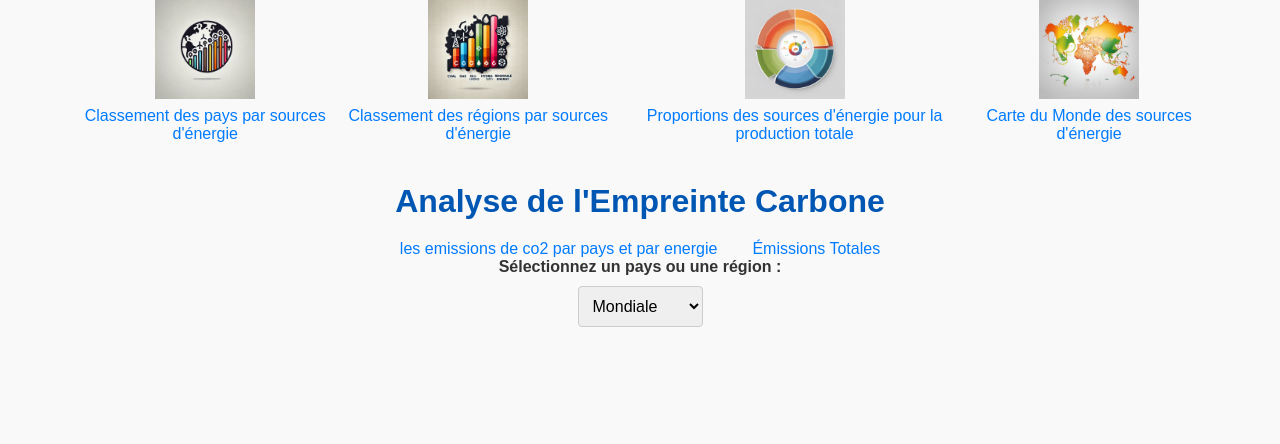
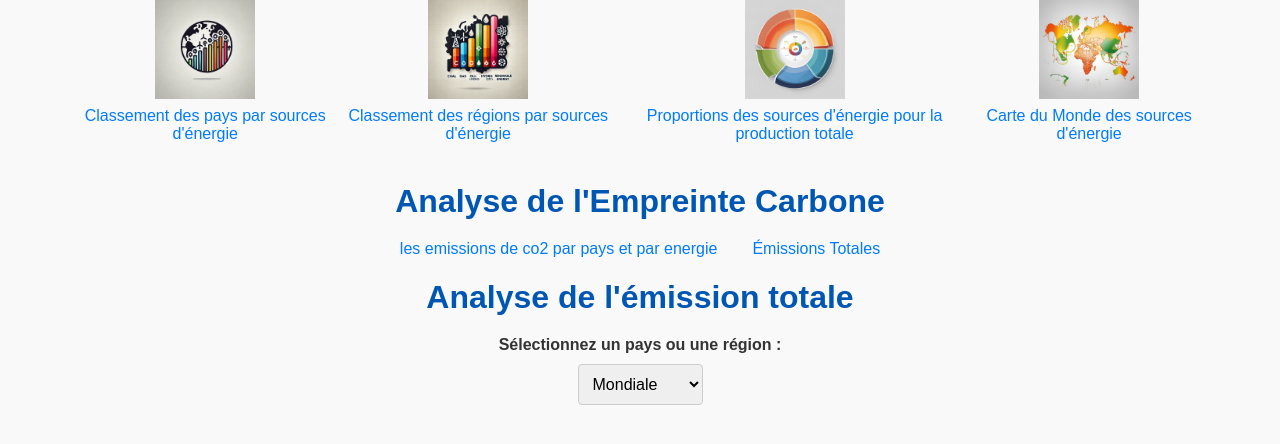
Before and after one commit to bruno-coulet/hello-dbms, a Flask app: page /total_emission in a window 1280 px wide. Shown: the part 325-769 px from the top of the page. Run offline with Flask 3, Linux system fonts and the light colour scheme; data that the repository does not hold is empty; parts of the project's set-up code (start-up, migrations or seed data) failed here and were passed over; some libraries are stand-ins or nearby versions.

Commit message:
ameliroation

```diff
--- a/carbon_footprint_app/static/CSS/style.css
+++ b/carbon_footprint_app/static/CSS/style.css
@@ -294,7 +294,7 @@ footer {
 }
 
 .emission-result {
-    font-size: 30;
+    font-size: 120;
 
     font-weight: bold;
 
--- a/carbon_footprint_app/templates/total_emission.html
+++ b/carbon_footprint_app/templates/total_emission.html
@@ -1,6 +1,7 @@
 {% extends "base.html" %}
 
 {% block content %}
+<h1>Analyse de l'émission totale</h1>
 <form method="get" action="/total_emission" id="country-form">
     <label for="country">Sélectionnez un pays ou une région :</label>
     <select id="country" name="country" onchange="document.getElementById('country-form').submit();">
@@ -17,11 +18,11 @@
 
 
 {% if total_emission is not none %}
-<div>
-    <H1 id="emission-result">L'émission totale de {{ country }} est de {{ total_emission }} gCO2/kWh.</H1>
-    <H1 id="emission-result">L'émission annuelle totale de {{ country }} est de {{ annual_total_emission }} kg de CO2
+<div id="emission-result">
+    <p>L'émission totale de {{ country }} est de {{ total_emission }} gCO2/kWh.</p>
+    <p>L'émission annuelle totale de {{ country }} est de {{ annual_total_emission }} kg de CO2
         pour 1kw.
-    </H1>
+    </p>
 </div>
 {% endif %}
 
```
